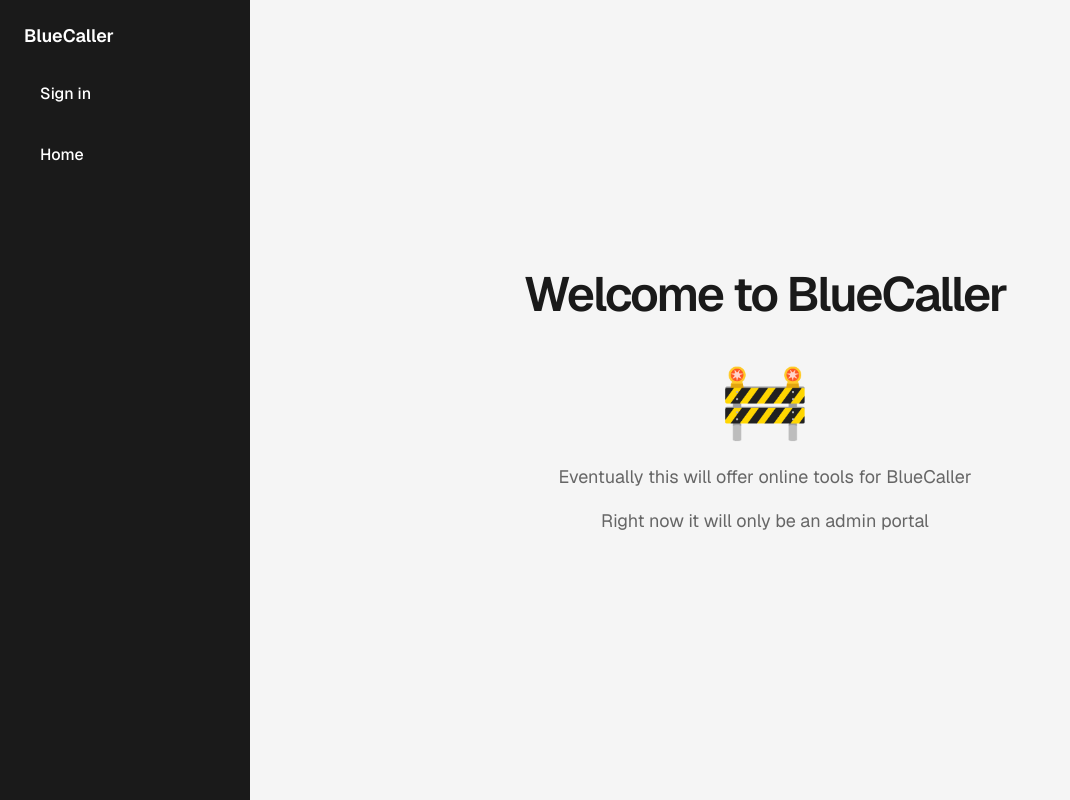
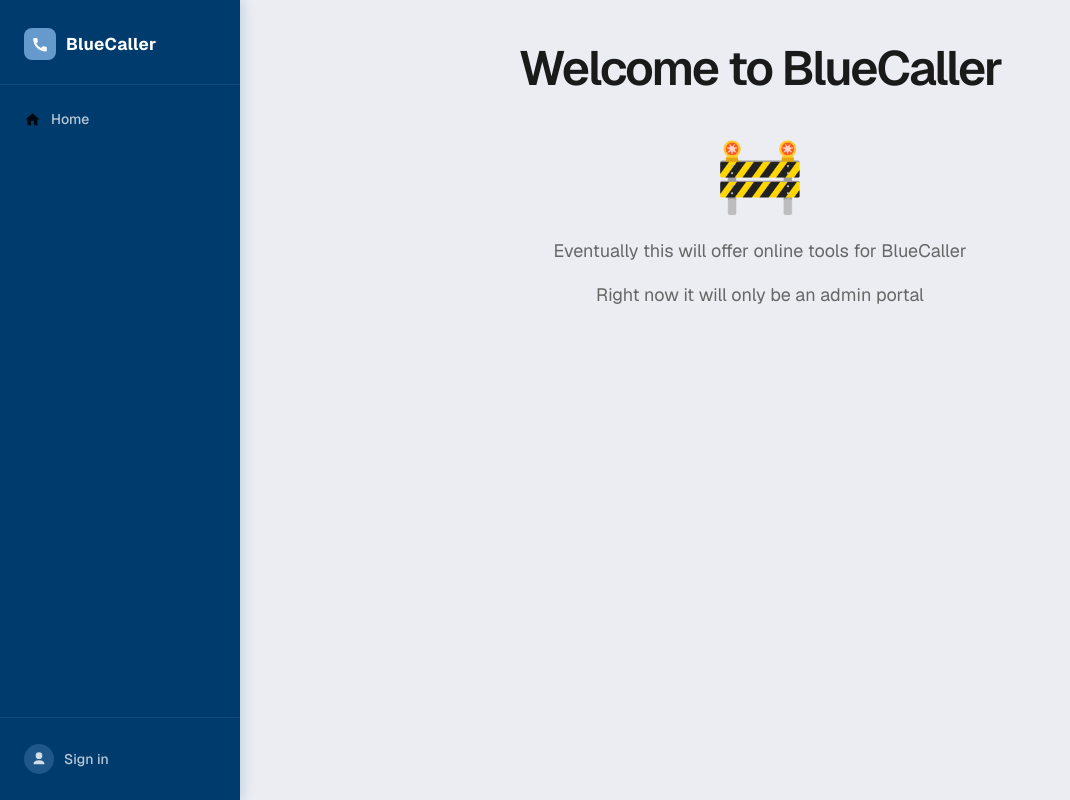
Before and after one commit to Cool-cal3b/bluecaller-web, a Next.js app: page / in a window 1280 px wide. Shown: the whole page, without its empty margins (0-1070 px from the left). Built offline with nearby package versions, Linux system fonts and the light colour scheme; no server answers.

Commit message:
Styled the main layout

```diff
--- a/src/app/(main)/layout.module.css
+++ b/src/app/(main)/layout.module.css
@@ -1,49 +1,159 @@
 .layout {
   display: flex;
   min-height: 100vh;
-  background-color: #f5f5f5;
+  background-color: var(--color-gray-lightest);
   font-family: var(--font-geist-sans);
 }
 
 .sidebar {
-  width: 250px;
-  background-color: #1a1a1a;
-  color: white;
-  padding: 24px;
+  width: 240px;
+  background-color: var(--color-blue-deep);
   position: fixed;
   height: 100vh;
   display: flex;
   flex-direction: column;
-  gap: 16px;
+  padding: 0;
+  overflow: hidden;
+  box-shadow: 2px 0 12px rgba(0, 59, 109, 0.18);
+  z-index: 100;
 }
 
-.sidebar h2 {
-  font-size: 18px;
-  font-weight: 600;
-  margin: 0 0 8px 0;
-  color: #fff;
+.sidebarHeader {
+  display: flex;
+  align-items: center;
+  gap: 10px;
+  padding: 28px 24px 24px;
+  border-bottom: 1px solid rgba(255, 255, 255, 0.08);
 }
 
-.sidebar a {
-  color: #fff;
-  text-decoration: none;
-  padding: 12px 16px;
+.logoMark {
+  width: 32px;
+  height: 32px;
   border-radius: 8px;
-  transition: background-color 0.2s;
-  font-weight: 500;
+  background: var(--color-blue-medium);
+  display: flex;
+  align-items: center;
+  justify-content: center;
+  flex-shrink: 0;
 }
 
-.sidebar a:hover {
-  background-color: #333;
+.logoMark svg {
+  width: 18px;
+  height: 18px;
+  fill: #fff;
+}
+
+.brandName {
+  font-size: 17px;
+  font-weight: 700;
+  color: #ffffff;
+  letter-spacing: 0.02em;
+  line-height: 1;
+}
+
+.nav {
+  display: flex;
+  flex-direction: column;
+  gap: 2px;
+  padding: 16px 12px;
+  flex: 1;
+}
+
+.navLink {
+  display: flex;
+  align-items: center;
+  gap: 10px;
+  color: rgba(255, 255, 255, 0.72);
+  text-decoration: none;
+  padding: 10px 12px;
+  border-radius: 8px;
+  font-size: 14px;
+  font-weight: 500;
+  transition: background-color 0.15s, color 0.15s;
+  line-height: 1.2;
+}
+
+.navLink:hover {
+  background-color: rgba(255, 255, 255, 0.1);
+  color: #ffffff;
+}
+
+.navLink svg {
+  width: 17px;
+  height: 17px;
+  flex-shrink: 0;
+  opacity: 0.85;
+}
+
+.sidebarFooter {
+  padding: 16px 12px;
+  border-top: 1px solid rgba(255, 255, 255, 0.08);
+}
+
+.profileLink {
+  display: flex;
+  align-items: center;
+  gap: 10px;
+  color: rgba(255, 255, 255, 0.72);
+  text-decoration: none;
+  padding: 10px 12px;
+  border-radius: 8px;
+  font-size: 14px;
+  font-weight: 500;
+  transition: background-color 0.15s, color 0.15s;
+}
+
+.profileLink:hover {
+  background-color: rgba(255, 255, 255, 0.1);
+  color: #ffffff;
+}
+
+.avatar {
+  width: 30px;
+  height: 30px;
+  border-radius: 50%;
+  background-color: var(--color-blue-medium);
+  display: flex;
+  align-items: center;
+  justify-content: center;
+  flex-shrink: 0;
+  font-size: 12px;
+  font-weight: 700;
+  color: #fff;
+  text-transform: uppercase;
+}
+
+.avatarIcon {
+  width: 30px;
+  height: 30px;
+  border-radius: 50%;
+  background-color: rgba(102, 153, 204, 0.3);
+  display: flex;
+  align-items: center;
+  justify-content: center;
+  flex-shrink: 0;
+}
+
+.avatarIcon svg {
+  width: 16px;
+  height: 16px;
+  fill: rgba(255, 255, 255, 0.8);
+}
+
+.profileName {
+  overflow: hidden;
+  text-overflow: ellipsis;
+  white-space: nowrap;
 }
 
 .pageContent {
-  margin-left: 250px;
+  margin-left: 240px;
   flex: 1;
   padding: 40px;
   display: flex;
-  align-items: center;
+  align-items: flex-start;
   justify-content: center;
+  min-height: 100vh;
 }
 
 @media (max-width: 768px) {
@@ -51,23 +161,31 @@
     width: 100%;
     height: auto;
     position: relative;
+    flex-direction: row;
+    flex-wrap: wrap;
+    box-shadow: 0 2px 12px rgba(0, 59, 109, 0.18);
+  }
+
+  .sidebarHeader {
+    padding: 16px 20px;
+    border-bottom: none;
+    border-right: 1px solid rgba(255, 255, 255, 0.08);
+  }
+
+  .nav {
+    flex-direction: row;
+    padding: 10px 12px;
+    flex: 1;
+  }
+
+  .sidebarFooter {
+    padding: 10px 12px;
+    border-top: none;
+    border-left: 1px solid rgba(255, 255, 255, 0.08);
   }
 
   .pageContent {
     margin-left: 0;
+    padding: 24px 16px;
   }
 }
-
-@media (prefers-color-scheme: dark) {
-  .layout {
-    background-color: #0a0a0a;
-  }
-
-  .sidebar {
-    background-color: #1a1a1a;
-  }
-
-  .pageContent {
-    color: #ededed;
-  }
-}
--- a/src/app/(main)/layout.tsx
+++ b/src/app/(main)/layout.tsx
@@ -3,7 +3,7 @@
 import Link from "next/link";
 import styles from "./layout.module.css";
 import { useRef } from "react";
-import { UserInfo, UserInfoStorageService } from "@/services/shared-services/user-info-storage";
+import { UserInfoStorageService } from "@/services/shared-services/user-info-storage";
 
 export default function MainLayout({
   children,
@@ -13,20 +13,63 @@ export default function MainLayout({
   const userInfoHelperRef = useRef<UserInfoStorageService>(new UserInfoStorageService());
   const userInfo = userInfoHelperRef.current.getUserInfo();
 
-  const getProfilePageText = () => {
-    if (!userInfo) return 'Sign in';
+  const getInitials = () => {
+    if (!userInfo?.firstName) return null;
+    return `${userInfo.firstName[0]}${userInfo.lastName?.[0] ?? ""}`;
+  };
+
+  const getProfileLabel = () => {
+    if (!userInfo) return "Sign in";
     if (userInfo.firstName) return `${userInfo.firstName} ${userInfo.lastName}`;
-    return 'Profile';
-  }
+    return "Profile";
+  };
+
+  const initials = getInitials();
 
   return (
     <div className={styles.layout}>
-      <div className={styles.sidebar}>
-        <h2>BlueCaller</h2>
-        <Link href="/profile">{getProfilePageText()}</Link>
-        <Link href="/">Home</Link>
-        {userInfo?.isAdmin && <Link href="/admin">Admin Portal</Link>}
-      </div>
+      <aside className={styles.sidebar}>
+        <div className={styles.sidebarHeader}>
+          <div className={styles.logoMark}>
+            <svg viewBox="0 0 24 24" xmlns="http://www.w3.org/2000/svg">
+              <path d="M6.62 10.79a15.05 15.05 0 006.59 6.59l2.2-2.2a1 1 0 011.01-.24 11.47 11.47 0 003.58.57 1 1 0 011 1V21a1 1 0 01-1 1A17 17 0 013 5a1 1 0 011-1h3.5a1 1 0 011 1 11.47 11.47 0 00.57 3.58 1 1 0 01-.25 1.01l-2.2 2.2z" />
+            </svg>
+          </div>
+          <span className={styles.brandName}>BlueCaller</span>
+        </div>
+
+        <nav className={styles.nav}>
+          <Link href="/" className={styles.navLink}>
+            <svg viewBox="0 0 24 24" xmlns="http://www.w3.org/2000/svg">
+              <path d="M10 20v-6h4v6h5v-8h3L12 3 2 12h3v8z" />
+            </svg>
+            Home
+          </Link>
+          {userInfo?.isAdmin && (
+            <Link href="/admin" className={styles.navLink}>
+              <svg viewBox="0 0 24 24" xmlns="http://www.w3.org/2000/svg">
+                <path d="M12 2a5 5 0 100 10A5 5 0 0012 2zm0 12c-5.33 0-8 2.67-8 4v2h16v-2c0-1.33-2.67-4-8-4z" />
+              </svg>
+              Admin Portal
+            </Link>
+          )}
+        </nav>
+
+        <div className={styles.sidebarFooter}>
+          <Link href="/profile" className={styles.profileLink}>
+            {initials ? (
+              <div className={styles.avatar}>{initials}</div>
+            ) : (
+              <div className={styles.avatarIcon}>
+                <svg viewBox="0 0 24 24" xmlns="http://www.w3.org/2000/svg">
+                  <path d="M12 2a5 5 0 100 10A5 5 0 0012 2zm0 12c-5.33 0-8 2.67-8 4v2h16v-2c0-1.33-2.67-4-8-4z" />
+                </svg>
+              </div>
+            )}
+            <span className={styles.profileName}>{getProfileLabel()}</span>
+          </Link>
+        </div>
+      </aside>
 
       <div className={styles.pageContent}>
         {children}
--- a/src/app/globals.css
+++ b/src/app/globals.css
@@ -1,6 +1,12 @@
 :root {
   --background: #ffffff;
   --foreground: #171717;
+
+  --color-blue-deep: #003B6D;
+  --color-blue-medium: #6699CC;
+  --color-gray-lightest: #EBEDF3;
+  --color-gray-medium: #BDBDBD;
+  --color-gray-dark: #676767;
 }
 
 @media (prefers-color-scheme: dark) {
```
